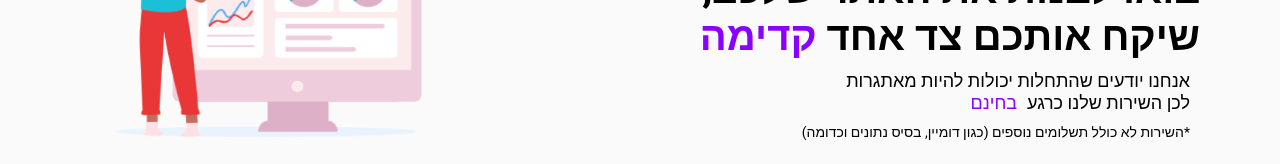
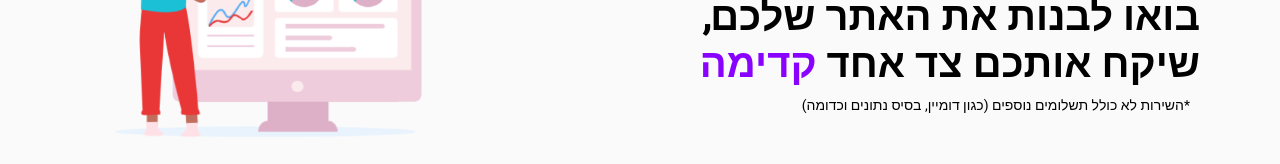
Before and after one commit to WebyCreatorsTeam/LandingPage, a React (Create React App) app in the folder client/: page / in a window 1280 px wide. Shown: the part 219-383 px from the top of the page. Built offline with nearby package versions, Linux system fonts and the light colour scheme; no server answers.

Commit message:
Update Header.tsx

```diff
--- a/client/src/View/Components/MainPage/Header/Header.tsx
+++ b/client/src/View/Components/MainPage/Header/Header.tsx
@@ -11,12 +11,12 @@ const Header: FC = () => {
                     <br />
                     שיקח אותכם צד אחד
                     <span>קדימה</span>                 </h1>
-                <p className='header-container__text--p--h1--p'>
+                {/* <p className='header-container__text--p--h1--p'>
                     אנחנו יודעים שהתחלות יכולות להיות מאתגרות
                     <br />
                     לכן השירות שלנו כרגע
                     <span>בחינם</span>
-                </p>
+                </p> */}
                 <p className='header-container__text--p--h1--p--p'>*השירות לא כולל תשלומים נוספים (כגון דומיין, בסיס נתונים וכדומה)</p>
             </div>
             <div>
```
